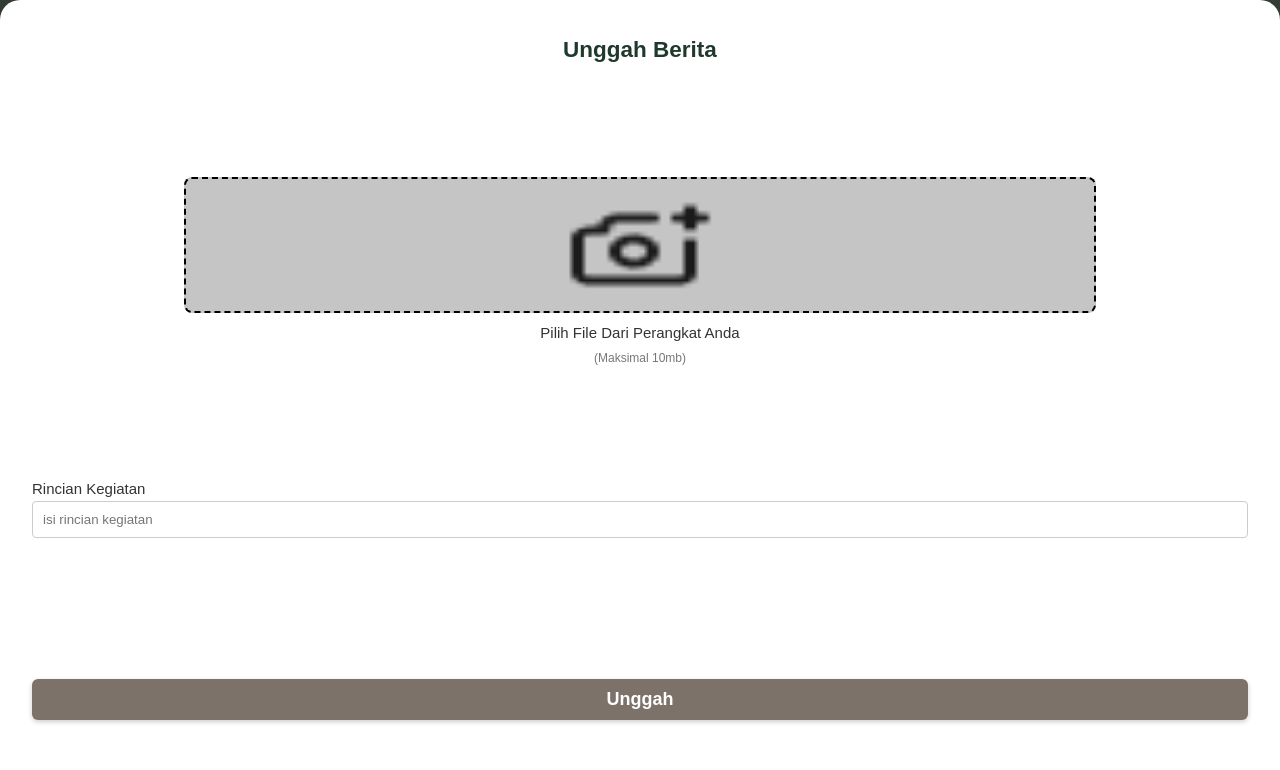
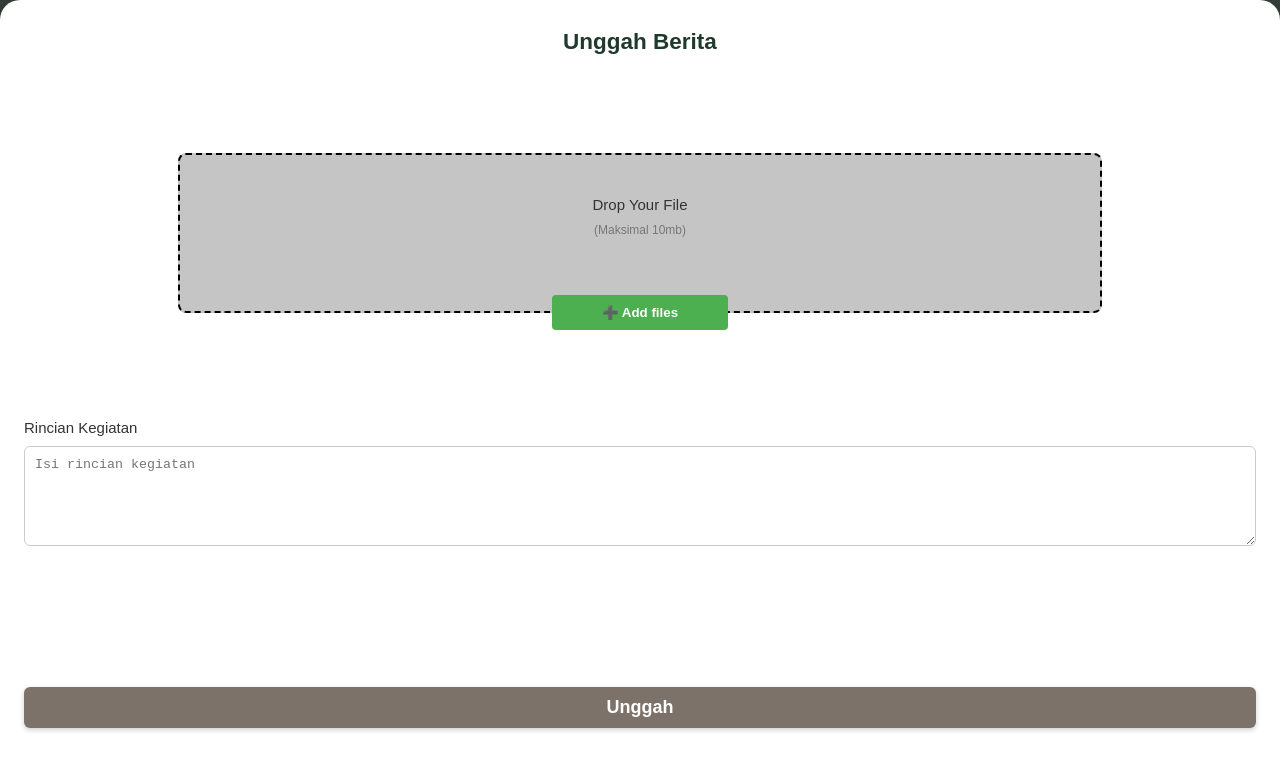
Before and after one commit to vallerypulungan/smartkartika, a Vue app in the folder frontend/: page /unggah in a window 1280 px wide. Shown: the top 770 px of the page. Built offline with nearby package versions, Linux system fonts and the light colour scheme.

Commit message:
Update beberapa komponen frontend

```diff
--- a/frontend/src/components/UpNews.vue
+++ b/frontend/src/components/UpNews.vue
@@ -3,12 +3,14 @@
     <!-- Mobile Header -->
     <div class="page-header">
       <div class="left">
-        <button class="back-button" @click="goBack">←</button>
+        <button class="back-button" @click="goBack">
+          <img src="@/assets/arrow-left.png" alt="Kembali">
+        </button>
       </div>
       <div class="center">
         <h1 class="app-title">Smartkartika</h1>
       </div>
-      <div class="right"></div> <!-- dummy agar kiri dan kanan seimbang -->
+      <div class="right"></div>
     </div>
 
     <div class="form-upload">
@@ -17,23 +19,27 @@
       <div class="upload-wrapper">
         <!-- Image Upload Area -->
         <div class="upload-area" @click="$refs.fileInput.click()">
-          <input type="file" accept="image/*" ref="fileInput" @change="handleFileUpload" style="display: none;" />
           <div class="upload-box">
             <img v-if="previewImage" :src="previewImage" alt="Preview" class="preview-image" />
-            <img v-else src="@/assets/camera-plus.png" alt="Upload" class="upload-icon" />
+            <div class="upload-texts">
+              <p class="upload-instruction">Drop Your File</p>
+              <p class="upload-note">(Maksimal 10mb)</p>
+            </div>
           </div>
+          <div class="add-files-button-wrapper">
+            <button class="add-files-button" @click="$refs.fileInput.click()">➕ Add files</button>
+          </div>
+          <input type="file" accept="image/*" ref="fileInput" @change="handleFileUpload" style="display: none;" />
         </div>
+        <!-- Tombol hijau Add Files -->
 
-        <div class="upload-texts">
-          <p class="upload-instruction">Pilih File Dari Perangkat Anda</p>
-          <p class="upload-note">(Maksimal 10mb)</p>
-        </div>
+
       </div>
 
       <!-- Text Area -->
-      <div class="description-warpper">
+      <div class="description-wrapper">
         <label class="description-label">Rincian Kegiatan</label>
-        <input type="text" v-model="description" placeholder="isi rincian kegiatan" class="description-input" />
+        <textarea v-model="description" placeholder="Isi rincian kegiatan" class="description-textarea"></textarea>
       </div>
 
       <!-- Submit Button -->
@@ -45,7 +51,7 @@
       </button>
     </div>
 
-    <!-- Confirm Dialog Component -->
+    <!-- Popup Components -->
     <PopupConfirm
       v-if="showConfirmUpload"
       :title="'KONFIRMASI UNTUK MENGUNGGAH'"
@@ -66,14 +72,12 @@
       @cancel="showConfirmBack = false"
     />
 
-    <!-- Success Dialog Component -->
     <PopupSuccess
       v-if="showSuccess"
       :title="'FILE BERHASIL DIUNGGAH'"
       @close="resetForm"
     />
 
-    <!-- Warning Dialog Component -->
     <PopupFoto
       v-if="showWarningFoto"
       :title="'PILIH FOTO DAHULU'"
@@ -89,8 +93,7 @@
 </template>
 
 <script setup>
-import { ref } from 'vue';
-import { computed } from 'vue';
+import { ref, computed } from 'vue';
 import { useRouter } from 'vue-router';
 
 import PopupConfirm from '@/components/BlokPopup.vue';
@@ -108,7 +111,8 @@ const showWarningFoto = ref(false);
 const showWarningRincian = ref(false);
 const router = useRouter();
 
-// Menangani upload file
+const emit = defineEmits(['back'])
+
 function handleFileUpload(event) {
   const file = event.target.files[0];
   if (file) {
@@ -124,7 +128,6 @@ const isFormValid = computed(() => {
   return previewImage.value && description.value.trim() !== '';
 });
 
-
 function validateBeforeUpload() {
   if (!previewImage.value) {
     showWarningFoto.value = true;
@@ -137,7 +140,6 @@ function validateBeforeUpload() {
 
 async function submitUpload() {
   showConfirmUpload.value = false;
-
   try {
     await saveToDatabase(previewImage.value, description.value);
     showSuccess.value = true;
@@ -161,9 +163,10 @@ function resetForm() {
   description.value = '';
 }
 
-function goBack() {
-  showConfirmBack.value = true;
+const goBack = () => {
+  emit('back')
 }
+
 function confirmBack() {
   showConfirmBack.value = false;
   router.push('/dashboard');
@@ -174,7 +177,7 @@ function confirmBack() {
 .upload-berita-container {
   display: flex;
   flex-direction: column;
-  min-height: 100vh;
+  height: 100vh;
   padding: 0;
   margin: 0;
 }
@@ -202,12 +205,10 @@ function confirmBack() {
   justify-content: flex-end;
 }
 
-.back-button {
-  background: none;
-  border: none;
-  color: #fff;
-  font-size: 1.5rem;
-  cursor: pointer;
+.back-button img{
+  width: 24px;
+  height: 24px;
+  filter: brightness(0) invert(1);
 }
 
 .app-title {
@@ -237,26 +238,34 @@ function confirmBack() {
   color: #1f3a2d;
 }
 
+.upload-wrapper {
+  display: flex;
+  flex-direction: column;
+  align-items: center;
+  position: relative;
+}
+
 .upload-area {
   border: 2px dashed black;
   border-radius: 8px;
-  padding: 1rem;
   background: #C5C5C5;
   text-align: center;
   cursor: pointer;
   width: 75%;
   margin: 0 auto;
+  padding-bottom: 3.5rem;
+  position: relative;
 }
 
 .upload-box {
   width: 150px;
   height: 100px;
-  margin: 0 auto;
   border-radius: 8px;
   overflow: hidden;
   display: flex;
   justify-content: center;
   align-items: center;
+  margin: 0 auto;
 }
 
 .upload-icon {
@@ -264,25 +273,21 @@ function confirmBack() {
   height: 100%;
 }
 
-.upload-text {
+.upload-texts {
   display: flex;
+  flex-direction: column;
+  align-items: center;
   justify-content: center;
-  align-items: center;
-  margin-top: 0.5rem;
+  margin-top: 1.5rem;
 }
 
 .upload-instruction {
-  display: flex;
-  justify-content: center;
   font-weight: 500;
+  color: #333;
   margin-bottom: 4px;
-  color: #333;
-  margin-top: 0.5rem;
 }
 
 .upload-note {
-  display: flex;
-  justify-content: center;
   font-size: 12px;
   color: #777;
 }
@@ -293,10 +298,35 @@ function confirmBack() {
   object-fit: cover;
 }
 
+.add-files-button-wrapper {
+  display: flex;
+  justify-content: center;
+  position: absolute;
+  width: 100%;
+  margin: 0 auto;
+  margin-top: 2.5rem;
+}
+
+.add-files-button {
+  background-color: #4caf50;
+  color: white;
+  font-weight: bold;
+  padding: 10px 50px;
+  border: none;
+  border-radius: 4px;
+  cursor: pointer;
+  transition: background-color 0.3s ease;
+}
+
+.add-files-button:hover {
+  background-color: #45a049;
+}
+
 .description-wrapper {
   display: flex;
   flex-direction: column;
   margin-bottom: 16px;
+  margin-top: 10px;
 }
 
 .description-label {
@@ -305,11 +335,14 @@ function confirmBack() {
   color: #333;
 }
 
-.description-input {
+.description-textarea {
   width: 100%;
+  min-height: 100px;
   padding: 10px;
-  border-radius: 4px;
+  border-radius: 6px;
   border: 1px solid #ccc;
+  resize: vertical;
+  box-sizing: border-box;
 }
 
 .submit-button {
@@ -334,5 +367,13 @@ function confirmBack() {
   .page-header {
     display: none;
   }
+  .form-upload {
+    height: 100%;
+    box-sizing: border-box;
+    min-height: calc(100vh - 60px);
+    width: 100%;
+    max-width: 800%;
+    padding: 1.5rem;
+  }
 }
 </style>
```
